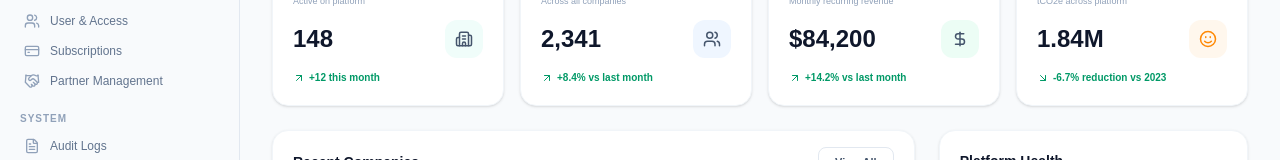
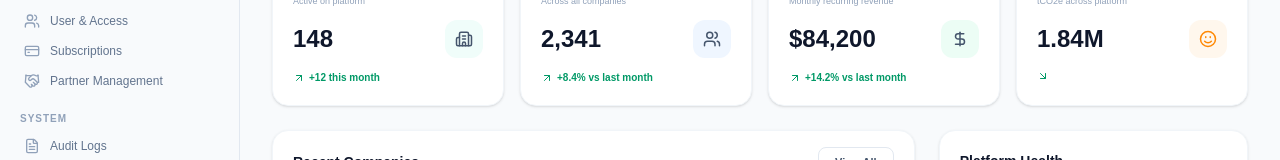
Before and after one commit to hlahijazi2002/A, a React (Vite) app in the folder frontend/: page /dashboard in a window 1280 px wide. Shown: the part 207-367 px from the top of the page. Built offline with nearby package versions, Linux system fonts and the light colour scheme; no server answers; sample sign-in values are in the browser's storage.

Commit message:
update dashboard stats

```diff
--- a/frontend/src/pages/Dashboard.tsx
+++ b/frontend/src/pages/Dashboard.tsx
@@ -76,6 +76,8 @@ const Dashboard = () => {
     (o: any) => o.subscriptionPlan === "ENTERPRISE",
   ).length;
   const total = allOrgs.length || 1;
+  const MRR =
+    starterCount * 3500 + professionalCount * 4200 + enterpriseCount * 5000;
 
   const livePlanData = [
     {
@@ -165,7 +167,7 @@ const Dashboard = () => {
   const liveValues = [
     summary?.totalOrgs?.toString(),
     summary?.activeUsers?.toString(),
-    null,
+    MRR > 0 ? `SAR ${MRR.toLocaleString()}` : null,
     summary?.totalCo2eThisYear?.toString(),
   ];
 
@@ -222,7 +224,11 @@ const Dashboard = () => {
                 ? `+${summary.newOrgs30d} this month`
                 : i === 1 && summary?.newUsers30d
                   ? `+${summary.newUsers30d} this month`
-                  : s.trend}
+                  : i === 2 && summary?.newOrgs30d
+                    ? `+${summary.newOrgs30d * 3500} SAR this month`
+                    : i === 3
+                      ? ""
+                      : s.trend}
             </p>
           </Link>
         ))}
```
